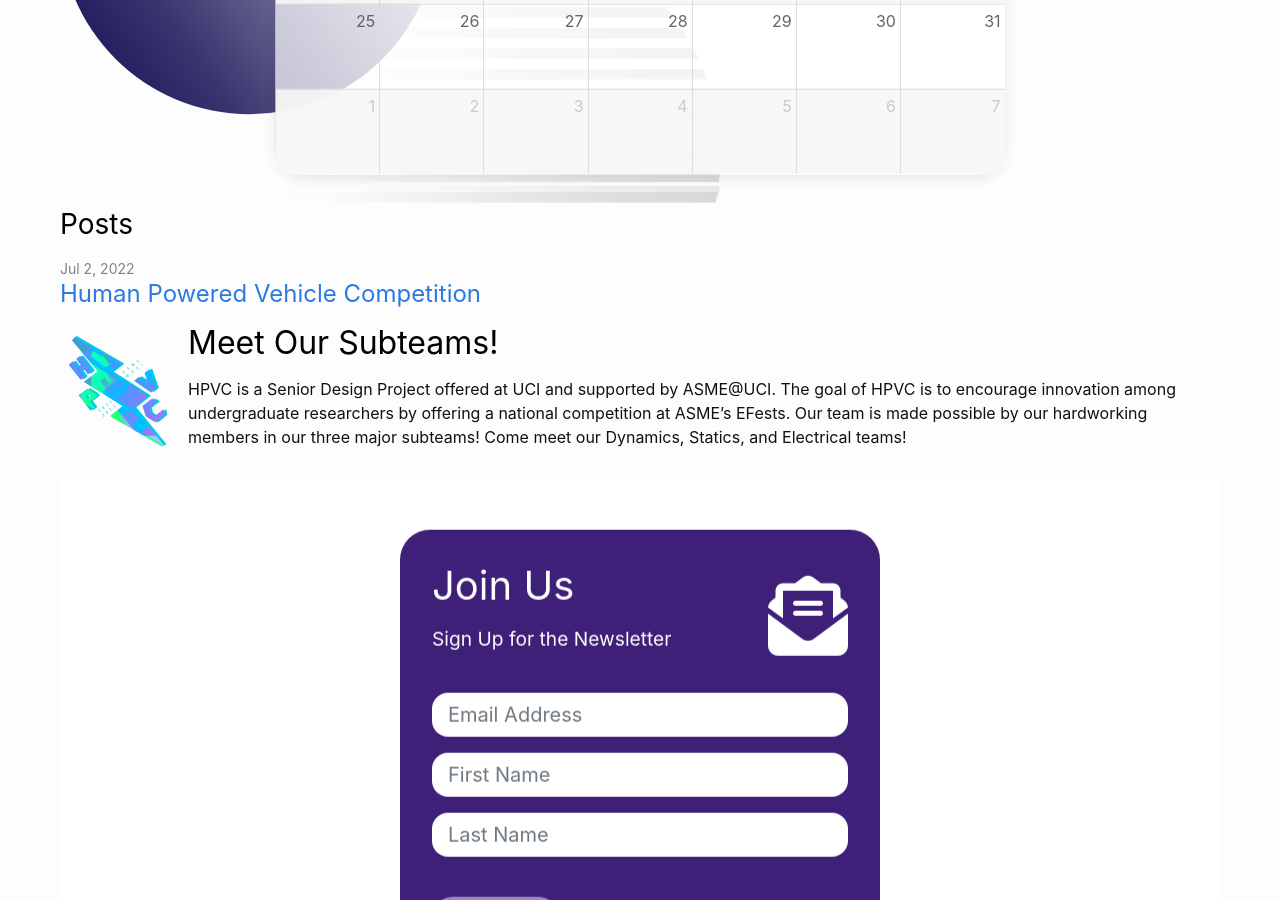
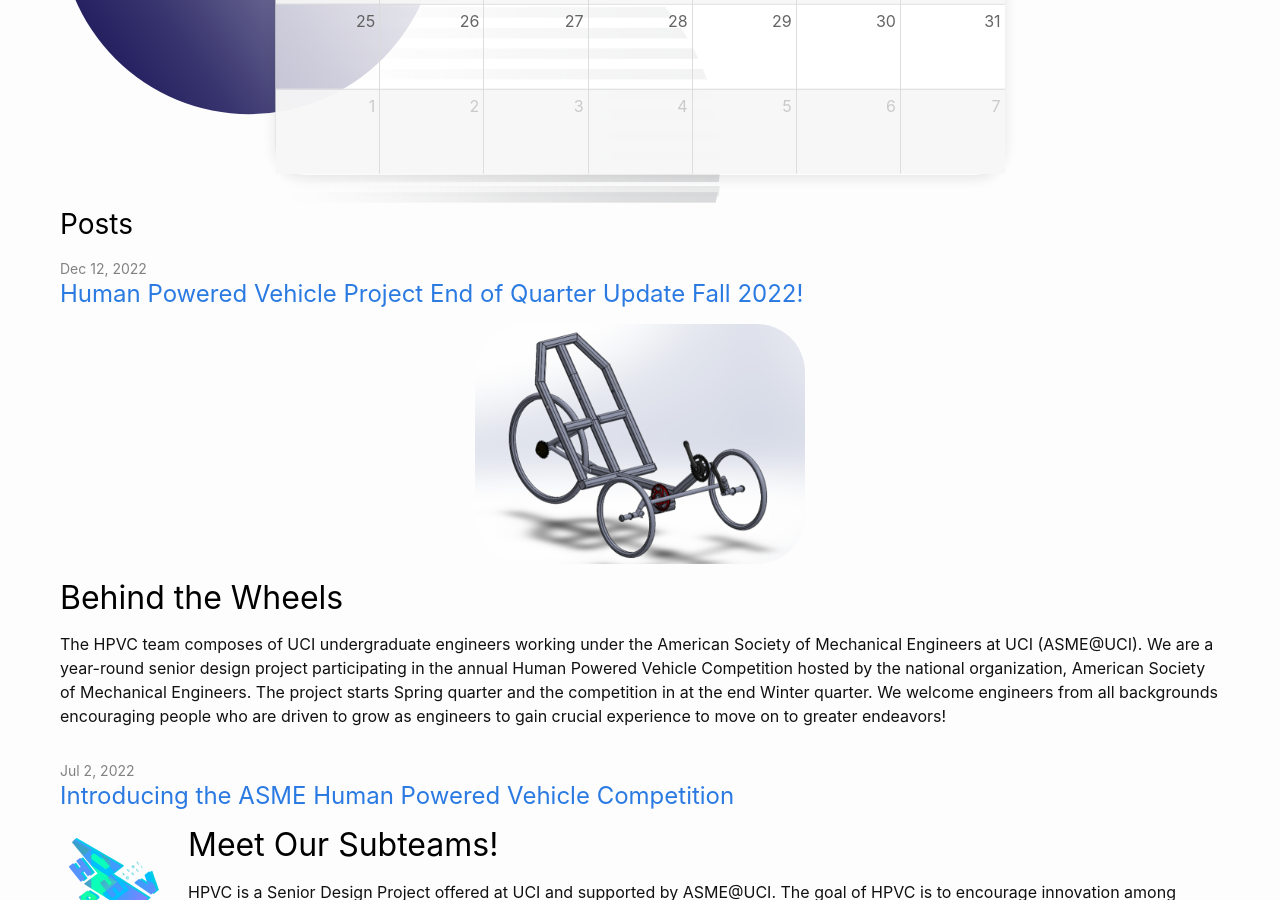
Before and after one commit to ASME-at-UCI/website, a Jekyll site: the page built from index.markdown, in a window 1280 px wide and 900 px high, scrolled down 1348 px. Built offline with Jekyll 4.4.1, drawn with Linux system fonts in a browser that asks for light colours; nearby versions of some CDN libraries; comment, search, counter and statistics services are not loaded.

Commit message:
HPVC EoQ Update F22

```diff
--- /dev/null
+++ b/_includes/pdf.html
@@ -0,0 +1,2 @@
+<iframe src="/images/documents/{{ include.pdf }}#toolbar=0" width="100%" height="{{ include.height | default: "500rem" }}">
+</iframe>
--- a/_posts/2022-07-02-HPVCSummer.markdown
+++ b/_posts/2022-07-02-HPVCSummer.markdown
@@ -1,8 +1,9 @@
 ---
 layout: post
-title:  "Human Powered Vehicle Competition"
-date:   2022-07-02 11:37:06 -0700
+title:  "Introducing the ASME Human Powered Vehicle Competition"
+date:   2022-07-02
 categories: project
+author: afornela
 ---
 
 {% include image.html image="HPVC.png" float="left" alt_text="HPVC Logo" height="8rem" %}
--- /dev/null
+++ b/_posts/2022-12-12-HPVCEoQF22.markdown
@@ -0,0 +1,56 @@
+---
+layout: post
+title:  "Human Powered Vehicle Project End of Quarter Update Fall 2022!"
+date:   2022-12-12
+categories: project
+author: sgshanno
+---
+
+{% include image.html image="HPVC/Fall22Bike.png" float="none" alt_text="HPVC Bike" height="15rem" %}
+
+## Behind the Wheels
+
+The HPVC team composes of UCI undergraduate engineers working under the American Society of Mechanical Engineers at UCI (ASME@UCI). We are a year-round senior design project participating in the annual Human Powered Vehicle Competition hosted by the national organization, American Society of Mechanical Engineers. The project starts Spring quarter and the competition in at the end Winter quarter. We welcome engineers from all backgrounds encouraging people who are driven to grow as engineers to gain crucial experience to move on to greater endeavors!
+
+<!--more-->
+
+## Purpose of the Power
+
+We are looking to build an advanced human-powered, electric bike over the course of three quarters. During Fall quater, we are looking to construct a basic prototype of the vehicle and start manufacturing and constructing the life-size bike. Winter Quarter, we are going to finish building, test, modify and race our vehicle.
+
+## Two Peas in a Pod
+
+A significant motivator for ASME and HPVC is to give lower-classmen the opportunity to gain senior design project experience. Those who can't join the lower-classmen version of this project have the opportunity to join ASME and get some hands-on experience with this project! We strongly encourage everyone to get involved wherever they can no matter what their standing is. We also understand the excitement of senior design projects and hope to give those interested the experience necessary. Simultaneously, we give the ASME seniors the opportunity to lead a smaller scale project for a more intimate engineering experience that could lead to national recognition.
+
+{%include pdf.html pdf="HPVC FINAL Presentation.pdf"%}
+
+### Sponsors Academic year 2022-2023
+
+Henry Samueli School of Engineering at UC, Irvine | ugengr@uci.edu
+David Copp | dcopp@uci.edu
+American Society of Mechanical Engineers at UCI | asme@uci.edu
+President, Anthony Chin | chinag@uci.edu
+Project Manager, Adrian Ornelas | afornela@uci.edu
+
+### Team Mates Academic year 2022-2023
+
+Anisha Jayasekara	| Dynamics	| aajayase@uci.edu
+Sophia Shannon	| Statics	| sgshanno@uci.edu
+Daniel Jang	| Dynamics	| danielhj@uci.edu
+Darren Aguilar	| Statics	| dkaguila@uci.edu
+David Lozano	| Dynamics	| lozanod2@uci.edu
+Amanda Lieng	| Electronics	| lienga@uci.edu
+Edmund Feng	| Statics	| edmundf@uci.edu
+Peter Tran	| Statics	| peternt1@uci.edu
+Kazi Hasan	| Statics	| hasanky@uci.edu
+Alejandro Plascencia	| Statics	| alplasce@uci.edu
+Phillip Choi 	| Statics	| choip5@uci.edu
+Christian Mason	| Electronics	| masonca@uci.edu
+Christian Ortiz 	| Statics	| cortizdu@uci.edu
+Gabriel Sackinger	| Statics	| gsacking@uci.edu
+Aldo Khiev	| Dynamics	| khieva@uci.edu
+Alex Ochoa	| Electronics	| ochoaaj1@uci.edu
+Alexander de Santiago	| Dynamics	| aedesant@uci.edu
+Daniel Stoll	| Dynamics	| stolld@uci.edu
+Crew Parker	Project | Management	| crewp@uci.edu
+Kaitlyn Nguyen	| Dynamics	| kaitltn3@uci.edu
```
Also changed, not shown: _data/authors.yml (added, +9 -0 lines), _layouts/post.html (+10 -1 lines), images/HPVC/Fall22Bike.png (added), 1 other file.
